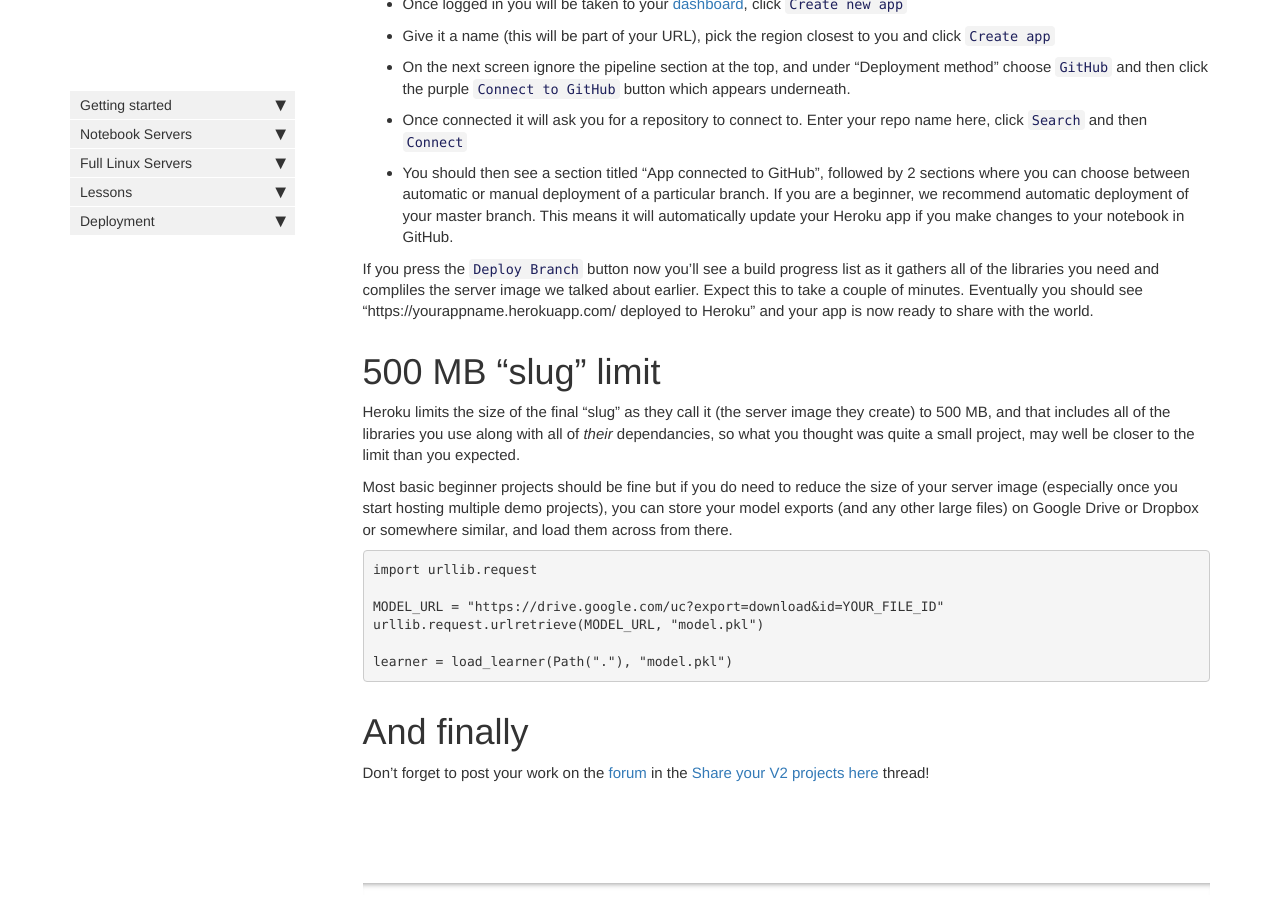
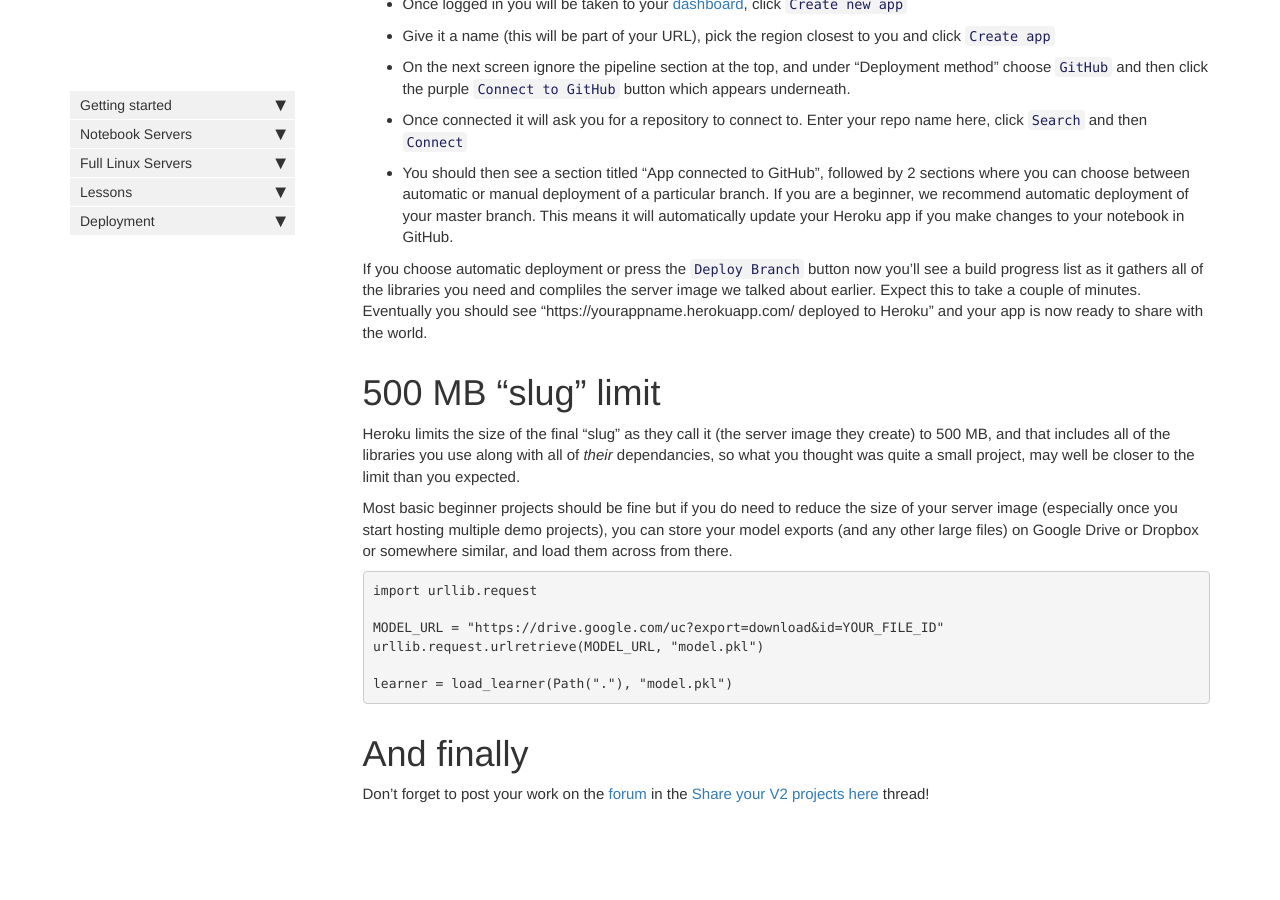
Before and after one commit to fastai/course20, a Jekyll site: the page built from docs/deployment_heroku_voila.md, in a window 1280 px wide and 900 px high, scrolled down 1793 px. Built offline with Jekyll 4.4.1, drawn with Linux system fonts in a browser that asks for light colours; nearby versions of some CDN libraries; our own code applies the rules of GitHub Pages for plain Markdown files; comment, search, counter and statistics services are not loaded.

Commit message:
Update deployment_heroku_voila.md

```diff
--- a/docs/deployment_heroku_voila.md
+++ b/docs/deployment_heroku_voila.md
@@ -69,7 +69,7 @@ Now you've got everything you need in GitHub, lets get it onto Heroku.
 - Once connected it will ask you for a repository to connect to. Enter your repo name here, click `Search` and then `Connect`
 - You should then see a section titled "App connected to GitHub", followed by 2 sections where you can choose between automatic or manual deployment of a particular branch. If you are a beginner, we recommend automatic deployment of your master branch. This means it will automatically update your Heroku app if you make changes to your notebook in GitHub.
 
-If you press the `Deploy Branch` button now you'll see a build progress list as it gathers all of the libraries you need and compliles the server image we talked about earlier. Expect this to take a couple of minutes. Eventually you should see "https://yourappname.herokuapp.com/ deployed to Heroku" and your app is now ready to share with the world.
+If you choose automatic deployment or press the `Deploy Branch` button now you'll see a build progress list as it gathers all of the libraries you need and compliles the server image we talked about earlier. Expect this to take a couple of minutes. Eventually you should see "https://yourappname.herokuapp.com/ deployed to Heroku" and your app is now ready to share with the world.
 
 # 500 MB "slug" limit
 
```
